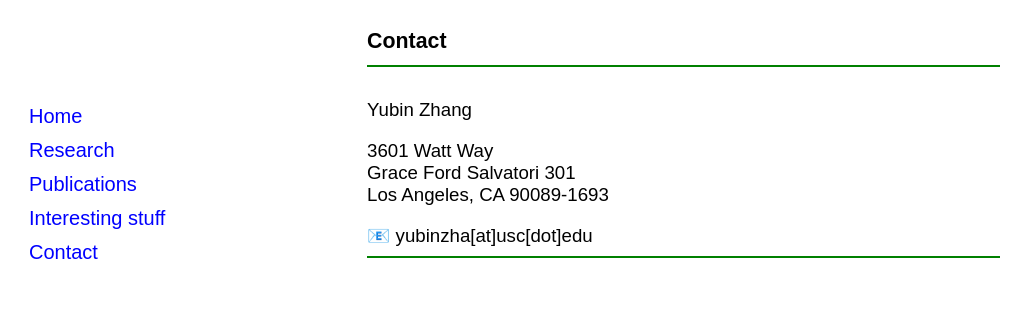
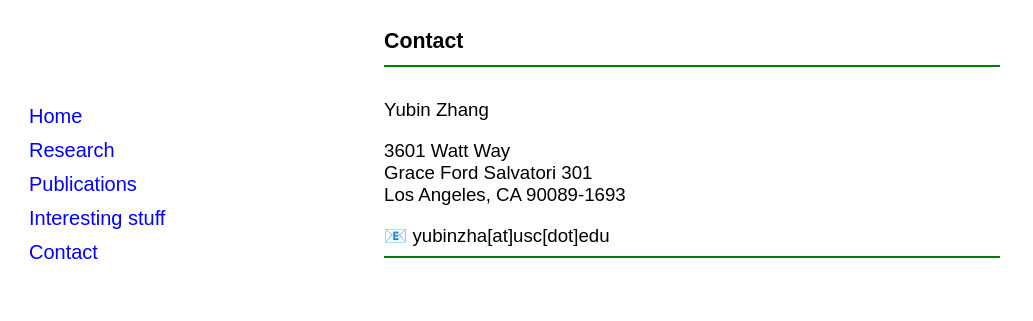
Before and after one commit to pkuzyb/pkuzyb.github.io, a plain HTML site: page contact.html in a window 1280 px wide. Shown: the whole page, without its empty margins (0-1033 px from the left). Drawn offline with Linux system fonts and the light colour scheme.

Commit message:
Update contact.html

```diff
--- a/contact.html
+++ b/contact.html
@@ -12,15 +12,15 @@
 
 <table border="0" width="80%" cellspacing="20px">
 <tr>
-<td width="50px" height="50px"></td>
-<td class="title" height="50px">
+<td height="50px" width="50px" ></td>
+<td class="title" height="50px", width ="200px">
 <b> Contact <b/>
 <hr align="left" width="100%" color="green" />
 </td>
 </tr>
 
 <tr>
-<td class="sidebar" height="50px" width="200px">
+<td class="sidebar" height="200px" width="50px">
 <p>
 <a href="index.html">Home</a><br>
 <a href="research.html">Research</a><br>
@@ -31,7 +31,7 @@
 </td>
 
 
-<td class="content" height="600px" width="400px">
+<td class="content" height="200px" width="200px">
 <p>Yubin Zhang </p>
 <p>3601 Watt Way <br>
 Grace Ford Salvatori 301 <br>
```
